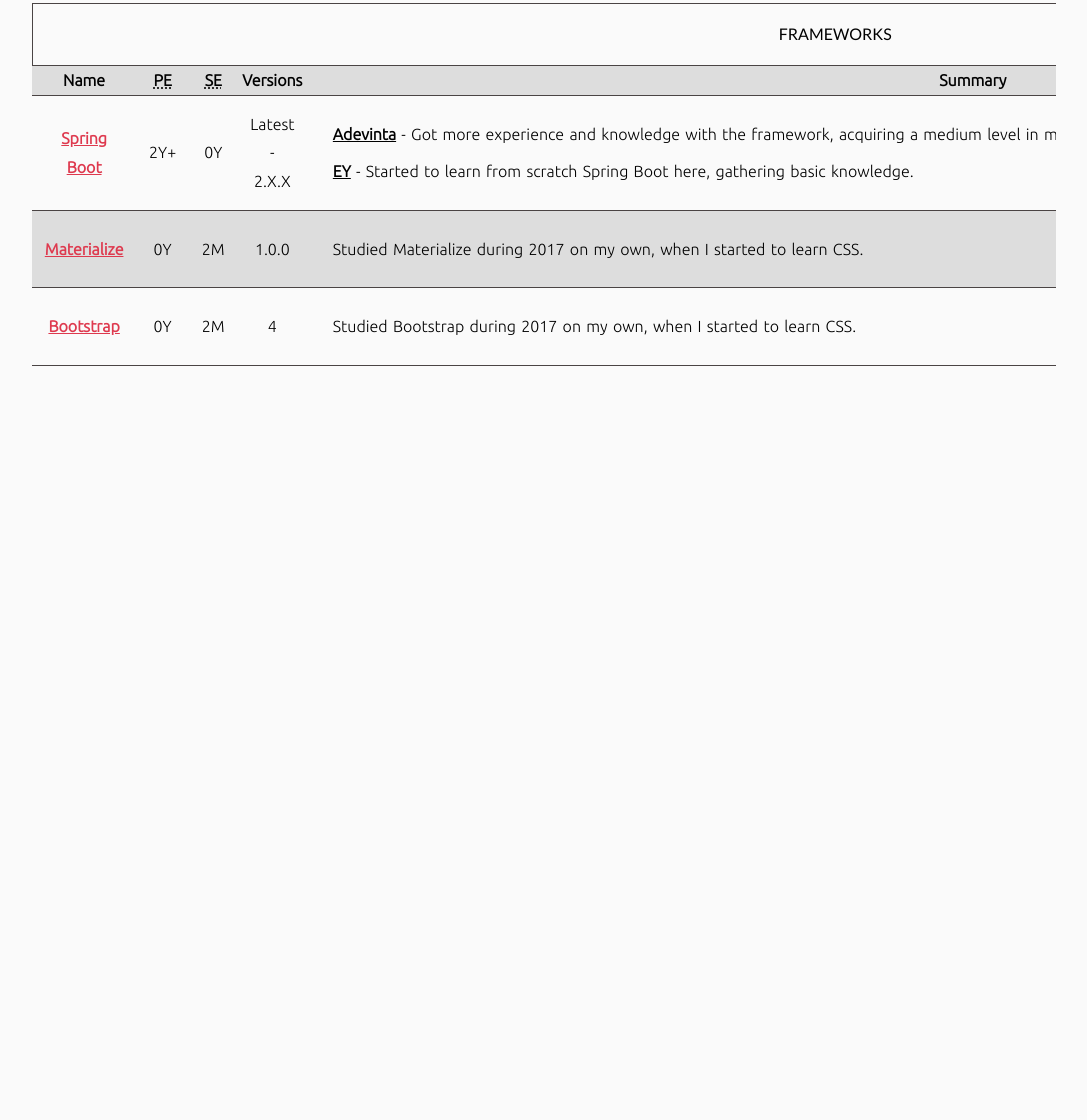
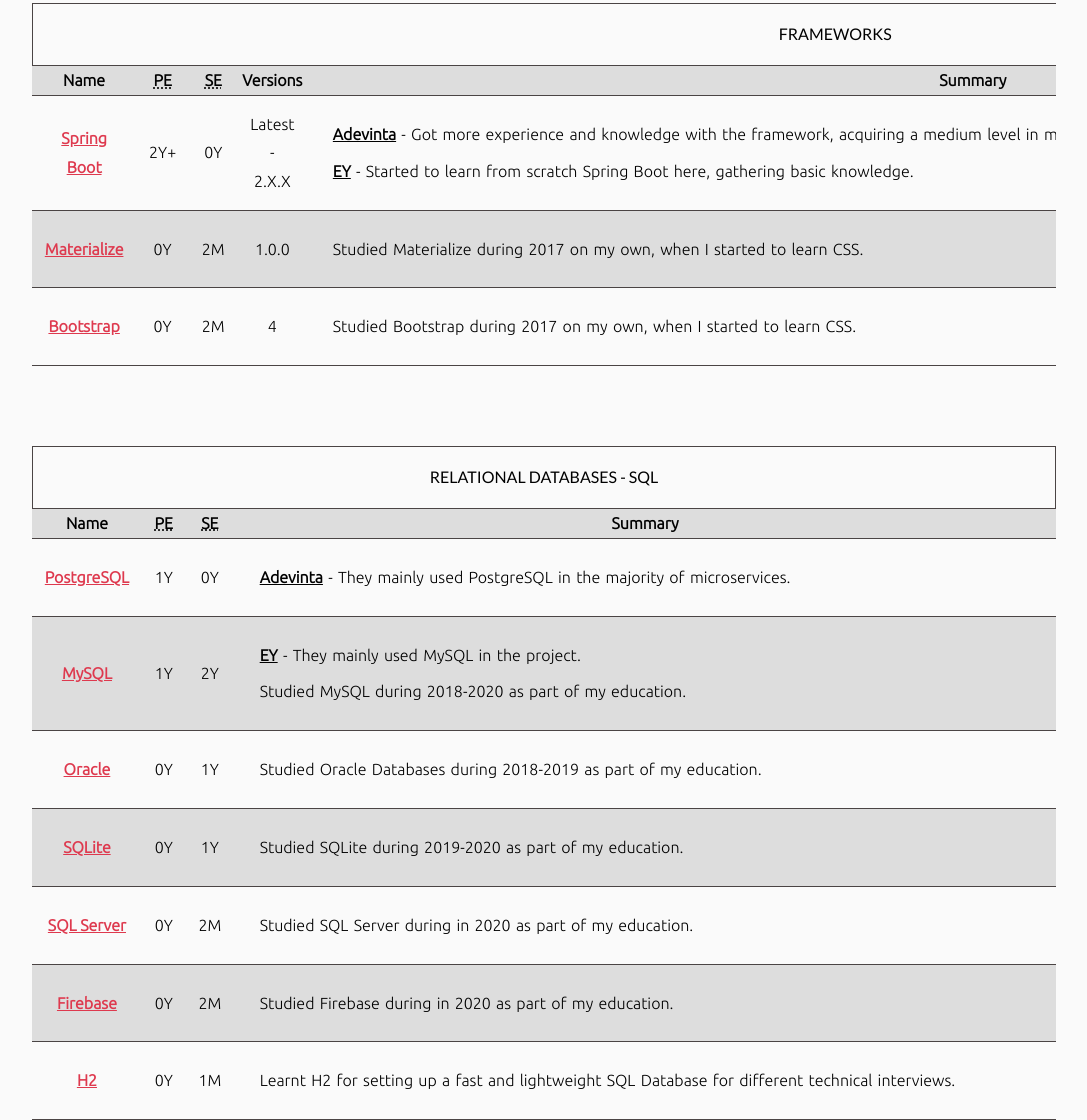
Before and after one commit to AlvarX4z/AlvarX4z.github.io, a plain HTML site: page index.html in a window 1280 px wide. Shown: the part 4318-5438 px from the top of the page, without its empty margins (96-1183 px from the left). Before the commit the page ends 4684 px from the top, so only its background shows below. Drawn offline with Linux system fonts and the light colour scheme.

Commit message:
SQL Table

```diff
--- a/index.html
+++ b/index.html
@@ -536,6 +536,164 @@
             </tbody>
           </table>
         </div>
+
+        <!-- RELATIONAL DATABASES - SQL -->
+        <div class="table-skills-container">
+          <table class="table-skills text-center">
+            <caption class="lato uppercase">
+              Relational Databases - SQL
+            </caption>
+            <thead>
+              <tr>
+                <th>Name</th>
+                <th>
+                  <abbr
+                    title="Professional Experience | Y = Years | M = Months"
+                  >
+                    PE
+                  </abbr>
+                </th>
+                <th>
+                  <abbr title="Student Experience | Y = Years | M = Months">
+                    SE
+                  </abbr>
+                </th>
+                <th class="table-big-cell">Summary</th>
+              </tr>
+            </thead>
+            <tbody>
+              <tr>
+                <td>
+                  <a
+                    href="https://www.postgresql.org/"
+                    target="_blank"
+                    class="link"
+                  >
+                    <span class="bold">PostgreSQL</span>
+                  </a>
+                </td>
+                <td>1Y</td>
+                <td>0Y</td>
+                <td class="text-left table-big-cell-padding">
+                  <p class="word-space">
+                    <span class="bold underline">Adevinta</span> - They mainly
+                    used PostgreSQL in the majority of microservices.
+                  </p>
+                </td>
+              </tr>
+              <tr>
+                <td>
+                  <a href="https://www.mysql.com/" target="_blank" class="link">
+                    <span class="bold">MySQL</span>
+                  </a>
+                </td>
+                <td>1Y</td>
+                <td>2Y</td>
+                <td class="text-left table-big-cell-padding">
+                  <p class="word-space">
+                    <span class="bold underline">EY</span> - They mainly used
+                    MySQL in the project.
+                  </p>
+                  <p class="word-space">
+                    Studied MySQL during 2018-2020 as part of my education.
+                  </p>
+                </td>
+              </tr>
+              <tr>
+                <td>
+                  <a
+                    href="https://www.oracle.com/database/"
+                    target="_blank"
+                    class="link"
+                  >
+                    <span class="bold">Oracle</span>
+                  </a>
+                </td>
+                <td>0Y</td>
+                <td>1Y</td>
+                <td class="text-left table-big-cell-padding">
+                  <p class="word-space">
+                    Studied Oracle Databases during 2018-2019 as part of my
+                    education.
+                  </p>
+                </td>
+              </tr>
+              <tr>
+                <td>
+                  <a
+                    href="https://www.sqlite.org/index.html"
+                    target="_blank"
+                    class="link"
+                  >
+                    <span class="bold">SQLite</span>
+                  </a>
+                </td>
+                <td>0Y</td>
+                <td>1Y</td>
+                <td class="text-left table-big-cell-padding">
+                  <p class="word-space">
+                    Studied SQLite during 2019-2020 as part of my education.
+                  </p>
+                </td>
+              </tr>
+              <tr>
+                <td>
+                  <a
+                    href="https://www.microsoft.com/en-us/sql-server"
+                    target="_blank"
+                    class="link"
+                  >
+                    <span class="bold">SQL Server</span>
+                  </a>
+                </td>
+                <td>0Y</td>
+                <td>2M</td>
+                <td class="text-left table-big-cell-padding">
+                  <p class="word-space">
+                    Studied SQL Server during in 2020 as part of my education.
+                  </p>
+                </td>
+              </tr>
+              <tr>
+                <td>
+                  <a
+                    href="https://firebase.google.com/"
+                    target="_blank"
+                    class="link"
+                  >
+                    <span class="bold">Firebase</span>
+                  </a>
+                </td>
+                <td>0Y</td>
+                <td>2M</td>
+                <td class="text-left table-big-cell-padding">
+                  <p class="word-space">
+                    Studied Firebase during in 2020 as part of my education.
+                  </p>
+                </td>
+              </tr>
+              <tr>
+                <td>
+                  <a
+                    href="https://www.h2database.com/html/main.html"
+                    target="_blank"
+                    class="link"
+                  >
+                    <span class="bold">H2</span>
+                  </a>
+                </td>
+                <td>0Y</td>
+                <td>1M</td>
+                <td class="text-left table-big-cell-padding">
+                  <p class="word-space">
+                    Learnt H2 for setting up a fast and lightweight SQL Database
+                    for different technical interviews.
+                  </p>
+                </td>
+              </tr>
+            </tbody>
+          </table>
+        </div>
       </section>
 
       <!-- LANGUAGES -->
```
